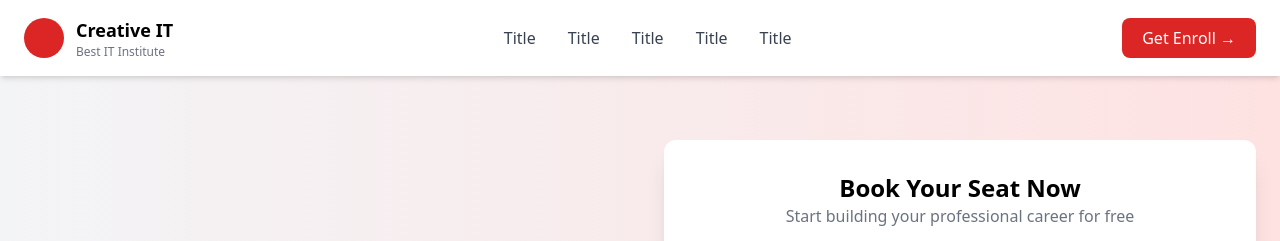
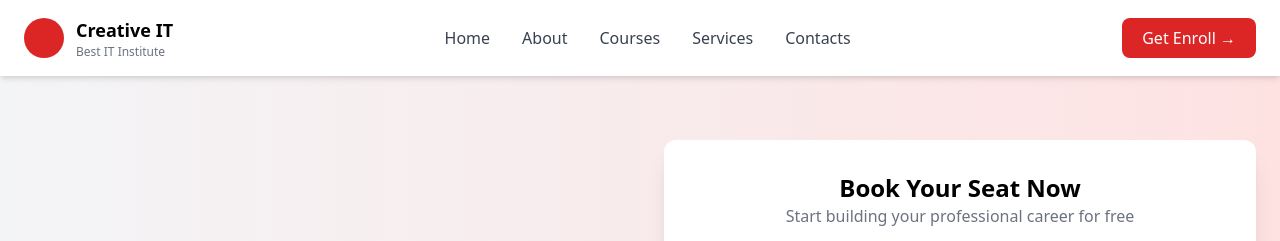
Before and after one commit to mdnayemurrashid07/navbar_part, a website: page index.html in a window 1280 px wide. Shown: the top 241 px of the page. Drawn offline with nearby package versions, Linux system fonts and the light colour scheme.

Commit message:
fix: update navbar links to correct titles

```diff
--- a/index.html
+++ b/index.html
@@ -21,11 +21,11 @@
       </div>
       <!-- Menu -->
       <nav class="hidden md:flex gap-8 font-medium text-gray-700">
-        <a href="#" class="hover:text-red-600">Title</a>
-        <a href="#" class="hover:text-red-600">Title</a>
-        <a href="#" class="hover:text-red-600">Title</a>
-        <a href="#" class="hover:text-red-600">Title</a>
-        <a href="#" class="hover:text-red-600">Title</a>
+        <a href="#" class="hover:text-red-600">Home</a>
+        <a href="#" class="hover:text-red-600">About</a>
+        <a href="#" class="hover:text-red-600">Courses</a>
+        <a href="#" class="hover:text-red-600">Services</a>
+        <a href="#" class="hover:text-red-600">Contacts</a>
       </nav>
       <!-- Button -->
       <button class="hidden md:block bg-red-600 text-white px-5 py-2 rounded-lg hover:bg-red-700 transition">
```
